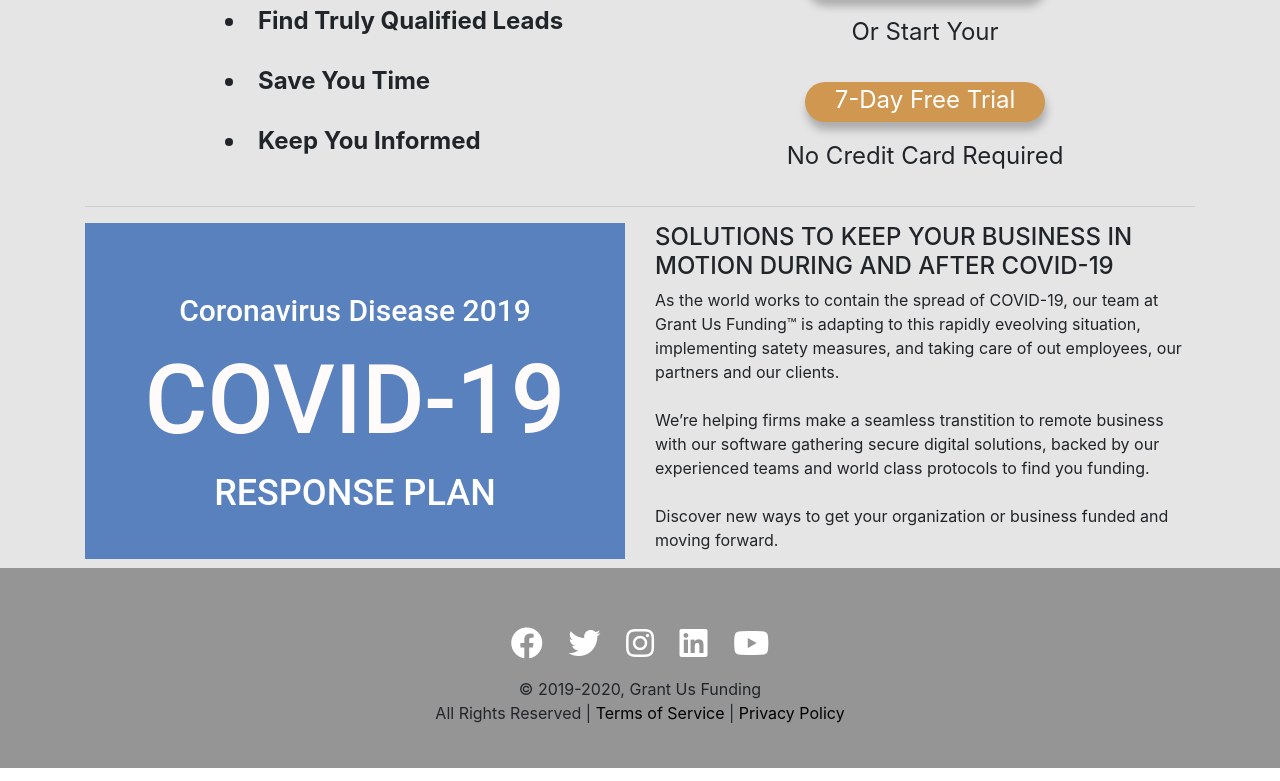
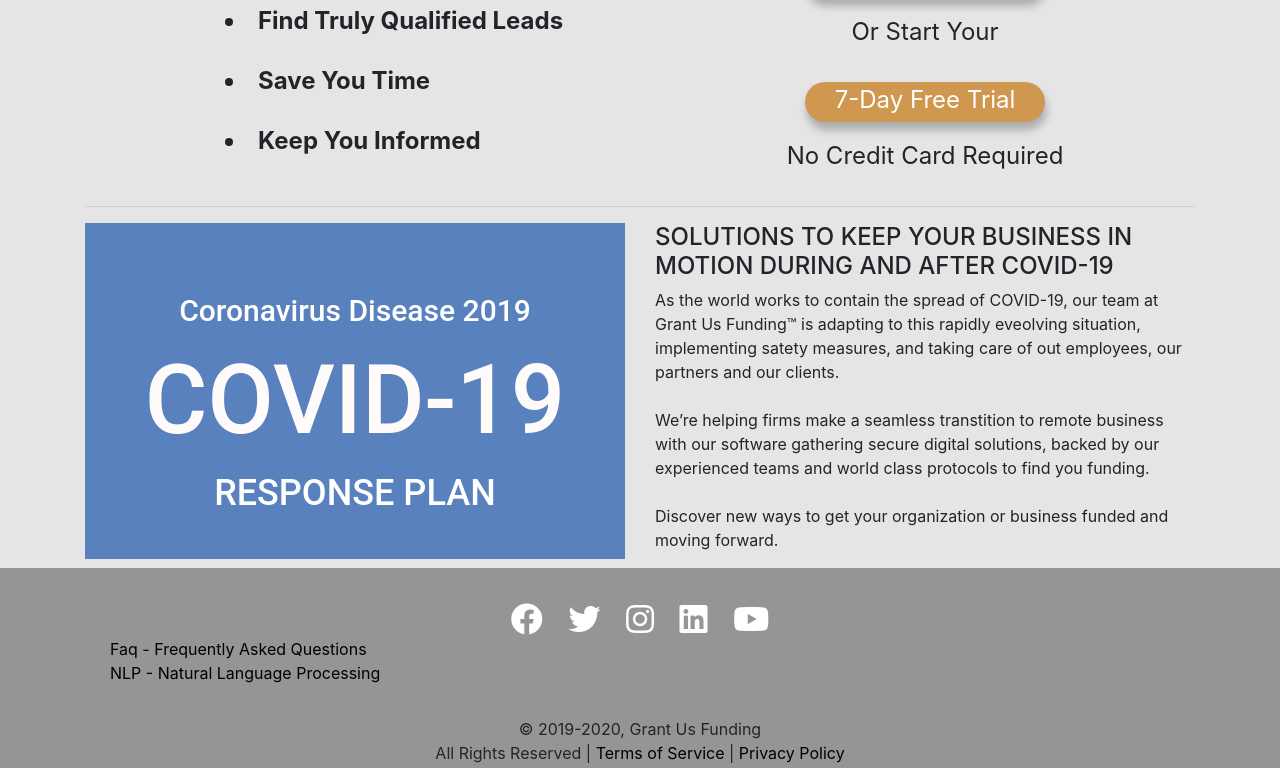
Before and after one commit to CHuber42/InternTools, a React app: page / in a window 1280 px wide. Shown: the part 3152-3933 px from the top of the page. Built offline with nearby package versions, Linux system fonts and the light colour scheme; a web font is replaced by a local one.

Commit message:
footer change

```diff
--- a/src/components/faq/accordion.css
+++ b/src/components/faq/accordion.css
@@ -59,8 +59,3 @@
 .rotate {
   transform: rotate(90deg);
 }
-
-
-/* const accordionItem = {
-
-  } */
--- a/src/components/faq/accordion.jsx
+++ b/src/components/faq/accordion.jsx
@@ -2,9 +2,9 @@
 import './accordion.css';
 
 const background = {
-    boxSizing: 'border-box',
-    margin: '0px',
-    padding: '0px',
+  boxSizing: 'border-box',
+  margin: '0px',
+  padding: '0px',
 }
 
 
--- a/src/components/footer.jsx
+++ b/src/components/footer.jsx
@@ -32,7 +32,7 @@
   return (
     <>
       <div style={footer}>
-        <div style={{paddingTop: '2rem'}}>
+        <div style={{marginTop: '1rem', paddingTop: '2rem'}}>
           <a href="https://www.facebook.com/Grant-Us-Funding-104687287971432" className="fab fa-facebook fa-2x" style={fabLinkStyle}> </a>
           <a href="/tbd" className="fab fa-twitter fa-2x" style={fabLinkStyle}> </a>
           <a href="/tbd" className="fab fa-instagram fa-2x" style={fabLinkStyle}> </a>
@@ -40,16 +40,16 @@
           <a href="https://www.youtube.com/channel/UCWO63zfjdC941HVwvTK_kFw?guided_help_flow=3" className="fab fa-youtube fa-2x" style={fabLinkStyle}> </a>
         </div>
           <div className='container'>
-            {/* <div className='row'>
-              <ul>
+            <div className='row'>
+              <ul style={{listStyle: 'none'}}>
               <li>
-                <Link to='/faq'><span style={{padding: '1rem', float: 'left', color: 'black' }}>Faq</span></Link>
+                <Link to='/faq'><span style={{float: 'left', color: 'black' }}>Faq - Frequently Asked Questions</span></Link>
               </li>
               <li>
-                <Link to="/nlp"><span style={{padding: '1rem', float: 'left', color: 'black' }}>NLP</span></Link>
+                <Link to="/nlp"><span style={{float: 'left', color: 'black' }}>NLP - Natural Language Processing</span></Link>
               </li>
               </ul>
-            </div> */}
+            </div>
           </div>
           <div style={copyRight}>
               <p>
--- a/src/components/navbar.jsx
+++ b/src/components/navbar.jsx
@@ -1,7 +1,5 @@
 import React, {Component} from 'react';
-
 // import GrantUsLogo from "../img/RemasteredGufLogo3.png";
-
 import GrantUsLogo from "../img/guf_logo.png";
 // import {Link} from 'react-router-dom';
 import { BrowserRouter as Router, Route, Switch, Redirect, Link } from 'react-router-dom';
```
Also changed, not shown: 1 other file (tests, documents, lock files or other folders).
